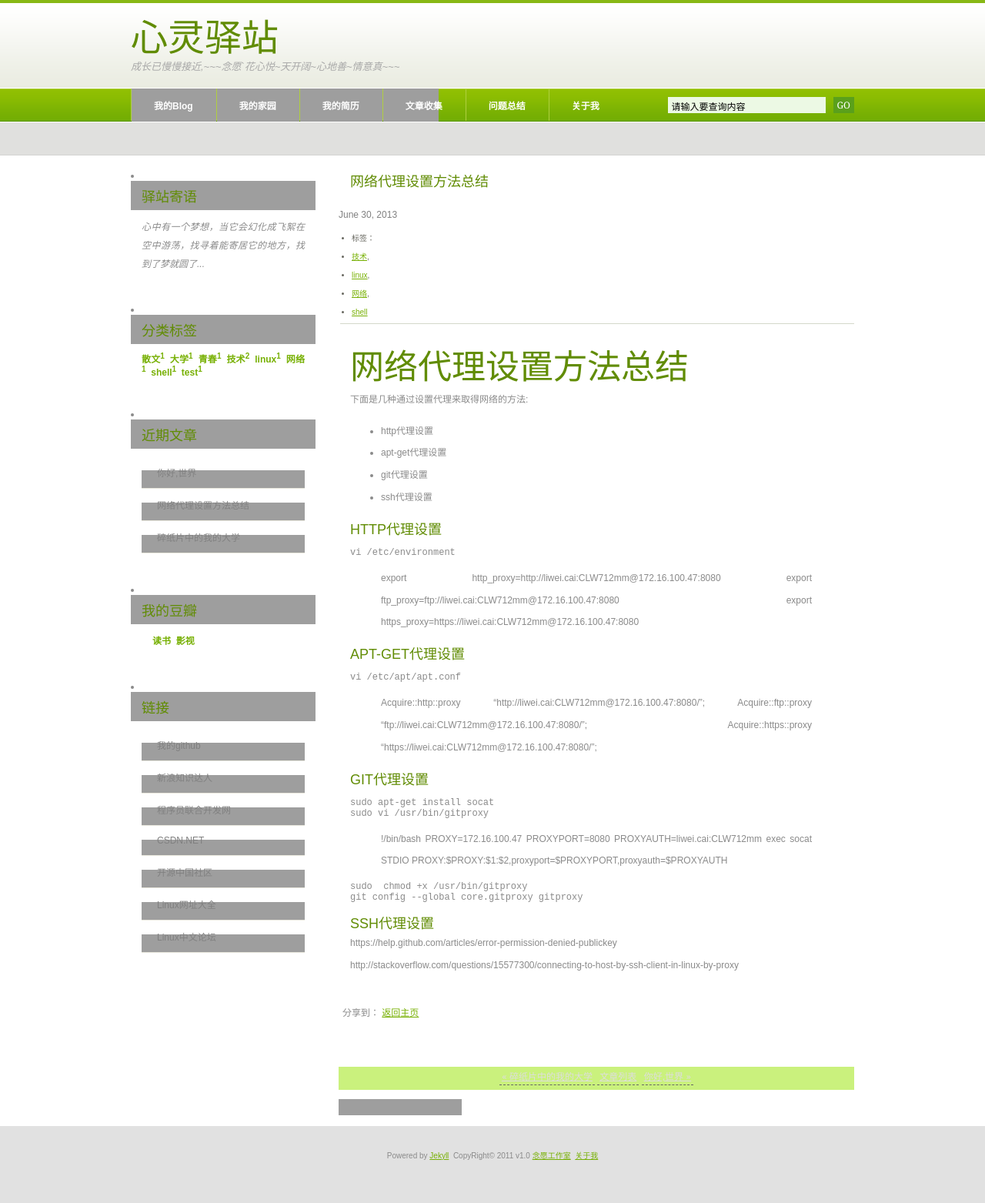
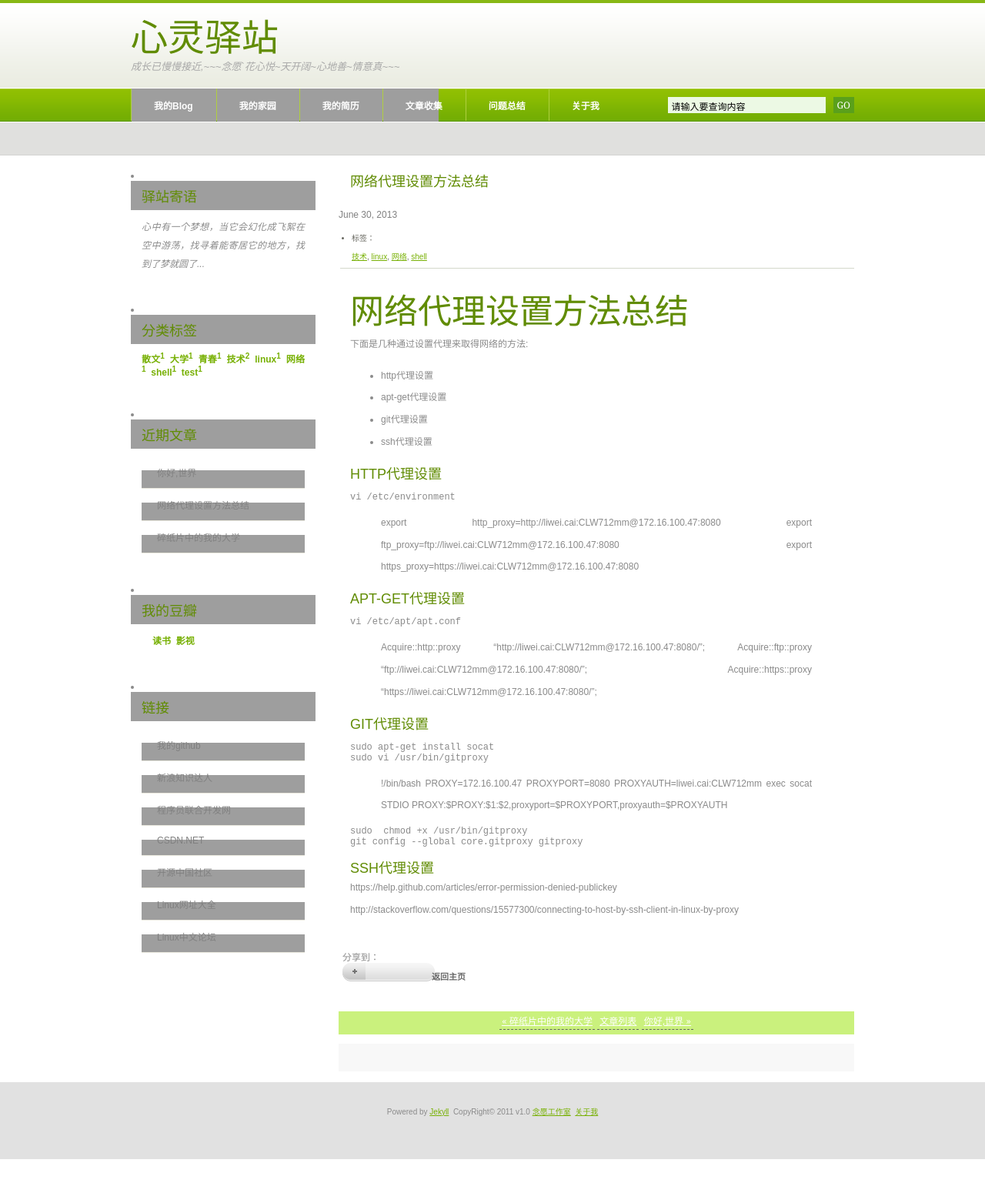
Before and after one commit to cailiwei/yuan, a Jekyll site: the page built from _posts/2013-06-30-http-proxy.markdown, in a window 1280 px wide. Shown: the whole page at 77% size. Built offline with Jekyll 4.4.1, drawn with Linux system fonts in a browser that asks for light colours; comment, search, counter and statistics services are not loaded; after the commit the page ends 1506 px from its top, so only the background shows below that.

Commit message:
Fix some error Design

```diff
--- a/_layouts/post.html
+++ b/_layouts/post.html
@@ -10,7 +10,7 @@ layout: default
 		<ul class="meta">
 			<li>标签：</li>
 			{% for tag in page.tags %}
-				<li><a href="{{ site.baseurl }}/tags/?tag={{tag | cgi}}">{{ tag }}</a>{% if forloop.last == false %}, {%endif %}</li>
+				<li style="display:inline"><a href="{{ site.baseurl }}/tags/?tag={{tag | cgi}}">{{ tag }}</a>{% if forloop.last == false %}, {%endif %}</li>
 			{% endfor %}
 		</ul>
 		{% endif %}
@@ -31,9 +31,7 @@ layout: default
 				<a href="http://www.jiathis.com/share?uid=1558027" class="jiathis jiathis_txt jtico jtico_jiathis" target="_blank"></a>
 				<a class="jiathis_counter_style"></a>
 
-				<span class="more right">
-				<a href="{{site.baseurl}}/">返回主页</a>
-				</span>
+				<p style="text-align:right"><span><a href="{{site.baseurl}}/" class="links">返回主页</a></span></p>
 			</div>
 			<!-- JiaThis Button END -->
 		</div>
@@ -41,13 +39,12 @@ layout: default
 
 	<div class="page-navigation">
 		{% if page.previous.url %}
-
-		<a class="left" href="{{ site.baseurl }}{{page.previous.url}}" title="前一篇：{{page.previous.title}}">&laquo; {{page.previous.title}}</a>
-			{% endif %}
+		<a style="text-align:left" href="{{ site.baseurl }}{{page.previous.url}}" title="前一篇：{{page.previous.title}}">&laquo; {{page.previous.title}}</a>
+		{% endif %}
 		<a href="{{ site.baseurl }}/archives/">文章列表</a>
-			{% if page.next.url %}
-				<a class="right" href="{{ site.baseurl }}{{page.next.url}}" title="后一篇：{{page.next.title}}">{{page.next.title}} &raquo;</a>
-			{% endif %}
+		{% if page.next.url %}
+		<a style="text-align:right" href="{{ site.baseurl }}{{page.next.url}}" title="后一篇：{{page.next.title}}">{{page.next.title}} &raquo;</a>
+		{% endif %}
 	</div>
 
 	{% if page.comment %}
--- a/css/style.css
+++ b/css/style.css
@@ -234,6 +234,7 @@ hr { display: none; }
 }
 
 /* page-navigation */
+
 .page-navigation {
 	background-color:#CAF17D;
 	text-align: center;
@@ -246,7 +247,7 @@ hr { display: none; }
 
 .page-navigation  a {
 	border-bottom:1px dashed #666;
-	color:#DDD;
+	color:#FFFFFF;
 	font:12px tahoma;
 	padding:.25em;
 }
@@ -340,6 +341,8 @@ hr { display: none; }
 }
 
 /* comments */
+
+/*
 .comments {
 	display: block;
 	width: 120px;
@@ -354,6 +357,13 @@ hr { display: none; }
 	font-weight: bold;
 	color: #961A06;
 }
+*/
+
+.comments {
+	background-color:#f8f8f8;
+	padding:1.5em 2em;
+}
+
 
 /* Sidebar */
 
```
